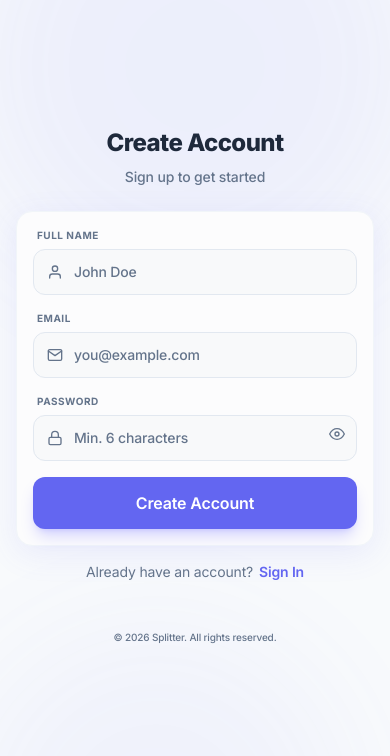
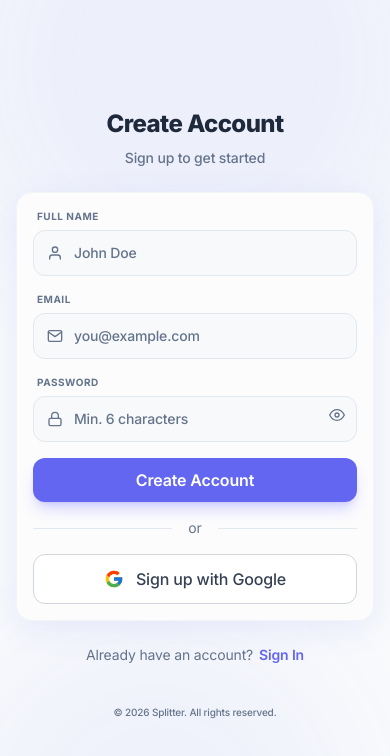
Before and after one commit to nycwy/project-solo, a React (Vite) app: page /register in a window 390 px wide. Shown: the top 756 px of the page. Built offline with nearby package versions, Linux system fonts and the light colour scheme; no server answers.

Commit message:
refactor: improve google sign-in and responsive auth pages

```diff
--- /dev/null
+++ b/src/components/GoogleButton.jsx
@@ -0,0 +1,29 @@
+import { FcGoogle } from 'react-icons/fc';
+
+const GoogleButton = ({ text, onClick, loading }) => {
+    return (
+        <div className="w-full mt-4">
+            <div className="relative flex items-center mb-4">
+                <div className="flex-grow border-t border-[var(--color-border)]"></div>
+                <span className="flex-shrink-0 mx-4 text-sm text-[var(--color-text-muted)]">or</span>
+                <div className="flex-grow border-t border-[var(--color-border)]"></div>
+            </div>
+
+            <button
+                type="button"
+                onClick={onClick}
+                disabled={loading}
+                className="w-full flex items-center justify-center gap-3 bg-white border border-gray-300 text-gray-700 hover:bg-gray-50 font-medium py-3 md:py-2.5 px-4 rounded-xl md:rounded-lg text-base md:text-sm transition-all duration-200 active:scale-[0.98] disabled:opacity-50 disabled:cursor-not-allowed"
+            >
+                {loading ? (
+                    <div className="w-5 h-5 border-2 border-[var(--color-primary)] border-t-transparent rounded-full animate-spin" />
+                ) : (
+                    <FcGoogle size={20} className="flex-shrink-0" />
+                )}
+                <span className="truncate">{text}</span>
+            </button>
+        </div>
+    );
+};
+
+export default GoogleButton;
--- a/src/features/auth/Login.jsx
+++ b/src/features/auth/Login.jsx
@@ -1,12 +1,17 @@
 import { useState, useContext } from 'react';
 import { useNavigate } from 'react-router-dom';
 import { AuthContext } from '../../context/AuthContext';
-import { auth } from '../../services/firebase';
+import { auth, googleProvider, db } from '../../services/firebase';
+import { doc, setDoc, serverTimestamp } from 'firebase/firestore';
 import {
     signInWithEmailAndPassword,
     sendPasswordResetEmail,
+    signInWithPopup,
+    getAdditionalUserInfo
 } from 'firebase/auth';
 import { FiMail, FiLock, FiEye, FiEyeOff } from 'react-icons/fi';
+
+import GoogleButton from '../../components/GoogleButton';
 
 import Button from '../../components/Button';
 import Input from '../../components/Input';
@@ -59,19 +64,43 @@ const Login = () => {
         }
     };
 
+    const handleGoogleSignIn = async () => {
+        setLoading(true);
+        setError('');
+        try {
+            const result = await signInWithPopup(auth, googleProvider);
+            const user = result.user;
+            const additionalInfo = getAdditionalUserInfo(result);
+
+            if (additionalInfo?.isNewUser) {
+                await setDoc(doc(db, 'users', user.uid), {
+                    username: user.displayName || 'Google User',
+                    email: user.email,
+                    createdAt: serverTimestamp(),
+                    friendsList: [],
+                });
+            }
+            navigate('/journal');
+        } catch (err) {
+            console.error('Google Sign-In Error:', err);
+            setError(err.code === 'auth/popup-closed-by-user' ? 'Sign-in cancelled' : 'Google Sign-In failed.');
+        }
+        setLoading(false);
+    };
+
     return (
-        <div className="min-h-[100dvh] w-full bg-[var(--color-bg)] flex flex-col items-center pt-[15dvh] sm:justify-center sm:pt-0 p-4 relative overflow-hidden">
-            {/* Decorative gradient blobs */}
-            <div className="absolute top-[-20%] left-[-10%] w-[120vw] h-[120vw] max-w-[500px] max-h-[500px] bg-[var(--color-primary)] opacity-[0.07] rounded-full blur-3xl pointer-events-none" />
-            <div className="absolute bottom-[-20%] right-[-10%] w-[100vw] h-[100vw] max-w-[400px] max-h-[400px] bg-[var(--color-primary)] opacity-[0.05] rounded-full blur-3xl pointer-events-none" />
+        <div className="min-h-[100dvh] w-full bg-[var(--color-bg)] flex flex-col relative overflow-x-hidden overflow-y-auto">
+            {/* Decorative gradient blobs (fixed to prevent scrolling issues) */}
+            <div className="fixed top-[-20%] left-[-10%] w-[120vw] h-[120vw] max-w-[500px] max-h-[500px] bg-[var(--color-primary)] opacity-[0.07] rounded-full blur-3xl pointer-events-none" />
+            <div className="fixed bottom-[-20%] right-[-10%] w-[100vw] h-[100vw] max-w-[400px] max-h-[400px] bg-[var(--color-primary)] opacity-[0.05] rounded-full blur-3xl pointer-events-none" />
 
-            <div className="w-full max-w-md relative z-10">
+            <div className="w-full max-w-md mx-auto py-8 px-4 sm:px-6 relative z-10 flex flex-col my-auto justify-center">
                 {/* Header */}
                 <div className="text-center mb-6">
                     <Heading headingText="Welcome Back" text="Sign in to your account" />
                 </div>
 
-                <Card padding="md" className="shadow-[0_8px_32px_var(--color-shadow-lg)] border-[var(--color-border-light)]">
+                <Card padding="md" className="shadow-[0_8px_32px_var(--color-shadow-lg)] border-[var(--color-border-light)] z-20">
                     <form onSubmit={handleLogin} className="space-y-4">
                         {error && (
                             <div className="p-3 bg-[var(--color-danger-light)] border border-[var(--color-danger)]/20 rounded-xl text-sm text-[var(--color-danger)] font-medium">
@@ -121,19 +150,24 @@ const Login = () => {
                             text="Sign In"
                             loading={loading}
                             fullWidth
-                            size="lg"
                         />
                     </form>
+
+                    <GoogleButton
+                        text="Sign in with Google"
+                        onClick={handleGoogleSignIn}
+                        loading={loading}
+                    />
                 </Card>
 
                 <Already
                     text="Don't have an account?"
                     link="/register"
                     linkText="Sign Up"
-                    className="mt-4"
+                    className="mt-6"
                 />
 
-                <div className="mt-8">
+                <div className="mt-6">
                     <Footer />
                 </div>
             </div>
--- a/src/features/auth/Register.jsx
+++ b/src/features/auth/Register.jsx
@@ -1,10 +1,12 @@
 import { useState, useContext } from 'react';
 import { useNavigate } from 'react-router-dom';
 import { AuthContext } from '../../context/AuthContext';
-import { auth, db } from '../../services/firebase';
-import { createUserWithEmailAndPassword, updateProfile } from 'firebase/auth';
+import { auth, db, googleProvider } from '../../services/firebase';
+import { createUserWithEmailAndPassword, updateProfile, signInWithPopup, getAdditionalUserInfo } from 'firebase/auth';
 import { doc, setDoc, serverTimestamp } from 'firebase/firestore';
 import { FiUser, FiMail, FiLock, FiEye, FiEyeOff } from 'react-icons/fi';
+
+import GoogleButton from '../../components/GoogleButton';
 
 import Button from '../../components/Button';
 import Input from '../../components/Input';
@@ -65,19 +67,43 @@ const Register = () => {
         setLoading(false);
     };
 
+    const handleGoogleSignIn = async () => {
+        setLoading(true);
+        setError('');
+        try {
+            const result = await signInWithPopup(auth, googleProvider);
+            const user = result.user;
+            const additionalInfo = getAdditionalUserInfo(result);
+
+            if (additionalInfo?.isNewUser) {
+                await setDoc(doc(db, 'users', user.uid), {
+                    username: user.displayName || 'Google User',
+                    email: user.email,
+                    createdAt: serverTimestamp(),
+                    friendsList: [],
+                });
+            }
+            navigate('/journal');
+        } catch (err) {
+            console.error('Google Sign-Up Error:', err);
+            setError(err.code === 'auth/popup-closed-by-user' ? 'Sign-up cancelled' : 'Google Sign-Up failed.');
+        }
+        setLoading(false);
+    };
+
     return (
-        <div className="min-h-[100dvh] w-full bg-[var(--color-bg)] flex flex-col items-center pt-[15dvh] sm:justify-center sm:pt-0 p-4 relative overflow-hidden">
-            {/* Decorative gradient blobs */}
-            <div className="absolute top-[-20%] right-[-10%] w-[120vw] h-[120vw] max-w-[500px] max-h-[500px] bg-[var(--color-primary)] opacity-[0.07] rounded-full blur-3xl pointer-events-none" />
-            <div className="absolute bottom-[-20%] left-[-10%] w-[100vw] h-[100vw] max-w-[400px] max-h-[400px] bg-[var(--color-primary)] opacity-[0.05] rounded-full blur-3xl pointer-events-none" />
+        <div className="min-h-[100dvh] w-full bg-[var(--color-bg)] flex flex-col relative overflow-x-hidden overflow-y-auto">
+            {/* Decorative gradient blobs (fixed to prevent scrolling issues) */}
+            <div className="fixed top-[-20%] right-[-10%] w-[120vw] h-[120vw] max-w-[500px] max-h-[500px] bg-[var(--color-primary)] opacity-[0.07] rounded-full blur-3xl pointer-events-none" />
+            <div className="fixed bottom-[-20%] left-[-10%] w-[100vw] h-[100vw] max-w-[400px] max-h-[400px] bg-[var(--color-primary)] opacity-[0.05] rounded-full blur-3xl pointer-events-none" />
 
-            <div className="w-full max-w-md relative z-10">
+            <div className="w-full max-w-md mx-auto py-8 px-4 sm:px-6 relative z-10 flex flex-col my-auto justify-center">
                 {/* Header */}
                 <div className="text-center mb-6">
                     <Heading headingText="Create Account" text="Sign up to get started" />
                 </div>
 
-                <Card padding="md" className="shadow-[0_8px_32px_var(--color-shadow-lg)] border-[var(--color-border-light)]">
+                <Card padding="md" className="shadow-[0_8px_32px_var(--color-shadow-lg)] border-[var(--color-border-light)] z-20">
                     <form onSubmit={handleRegister} className="space-y-4">
                         {error && (
                             <div className="p-3 bg-[var(--color-danger-light)] border border-[var(--color-danger)]/20 rounded-xl text-sm text-[var(--color-danger)] font-medium">
@@ -126,19 +152,24 @@ const Register = () => {
                             text="Create Account"
                             loading={loading}
                             fullWidth
-                            size="lg"
                         />
                     </form>
+
+                    <GoogleButton
+                        text="Sign up with Google"
+                        onClick={handleGoogleSignIn}
+                        loading={loading}
+                    />
                 </Card>
 
                 <Already
                     text="Already have an account?"
                     link="/login"
                     linkText="Sign In"
-                    className="mt-4"
+                    className="mt-6"
                 />
 
-                <div className="mt-8">
+                <div className="mt-6">
                     <Footer />
                 </div>
             </div>
--- a/src/services/firebase.js
+++ b/src/services/firebase.js
@@ -1,5 +1,5 @@
 import { initializeApp } from "firebase/app";
-import { getAuth } from "firebase/auth";
+import { getAuth, GoogleAuthProvider } from "firebase/auth";
 import { getFirestore } from "firebase/firestore";
 import { getStorage } from "firebase/storage";
 
@@ -17,3 +17,4 @@ const app = initializeApp(firebaseConfig);
 export const auth = getAuth(app);
 export const db = getFirestore(app);
 export const storage = getStorage(app);
+export const googleProvider = new GoogleAuthProvider();
```
Also changed, not shown: firebase.json (added), 1 other file (tests, documents, lock files or other folders).
